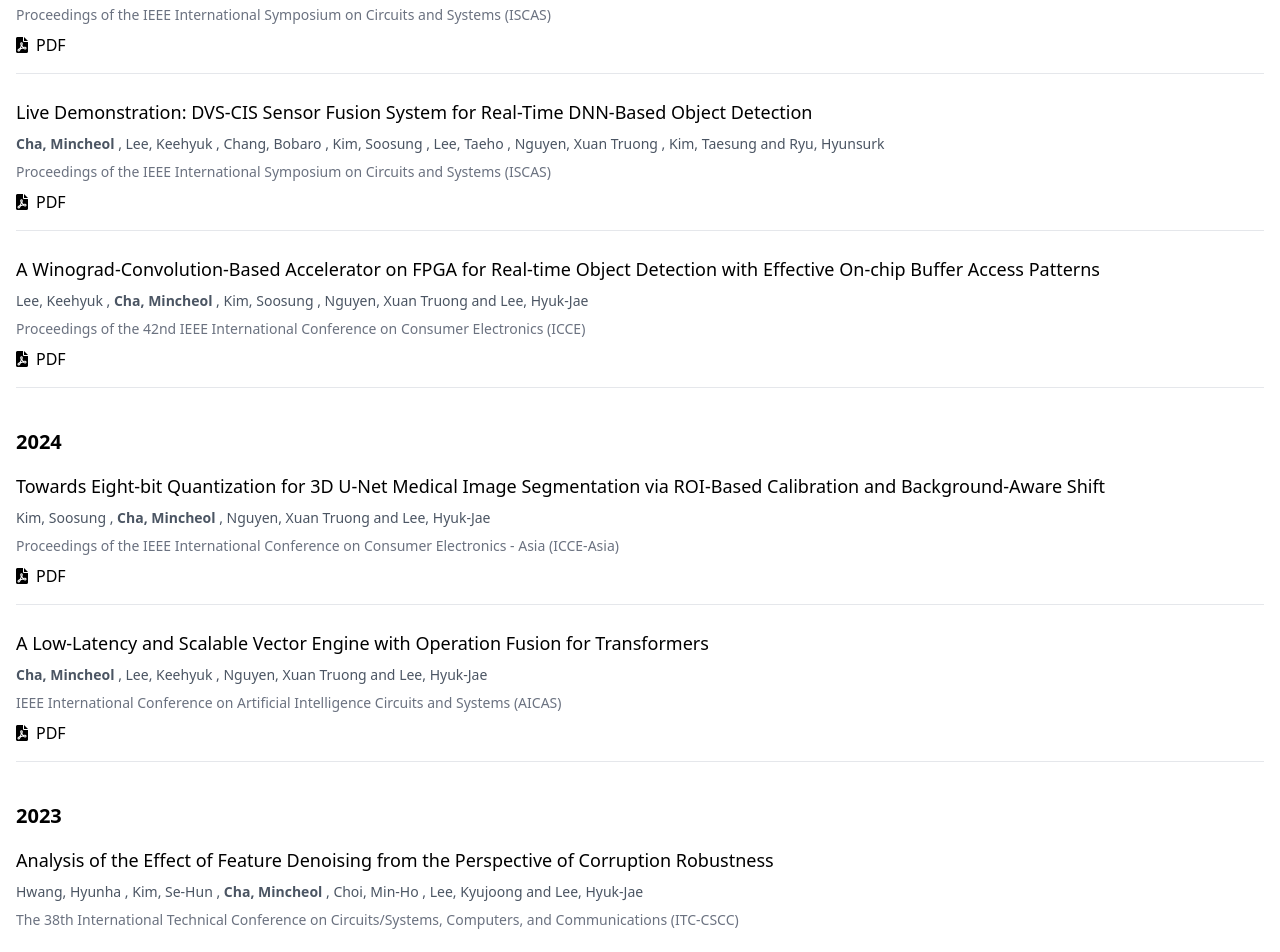
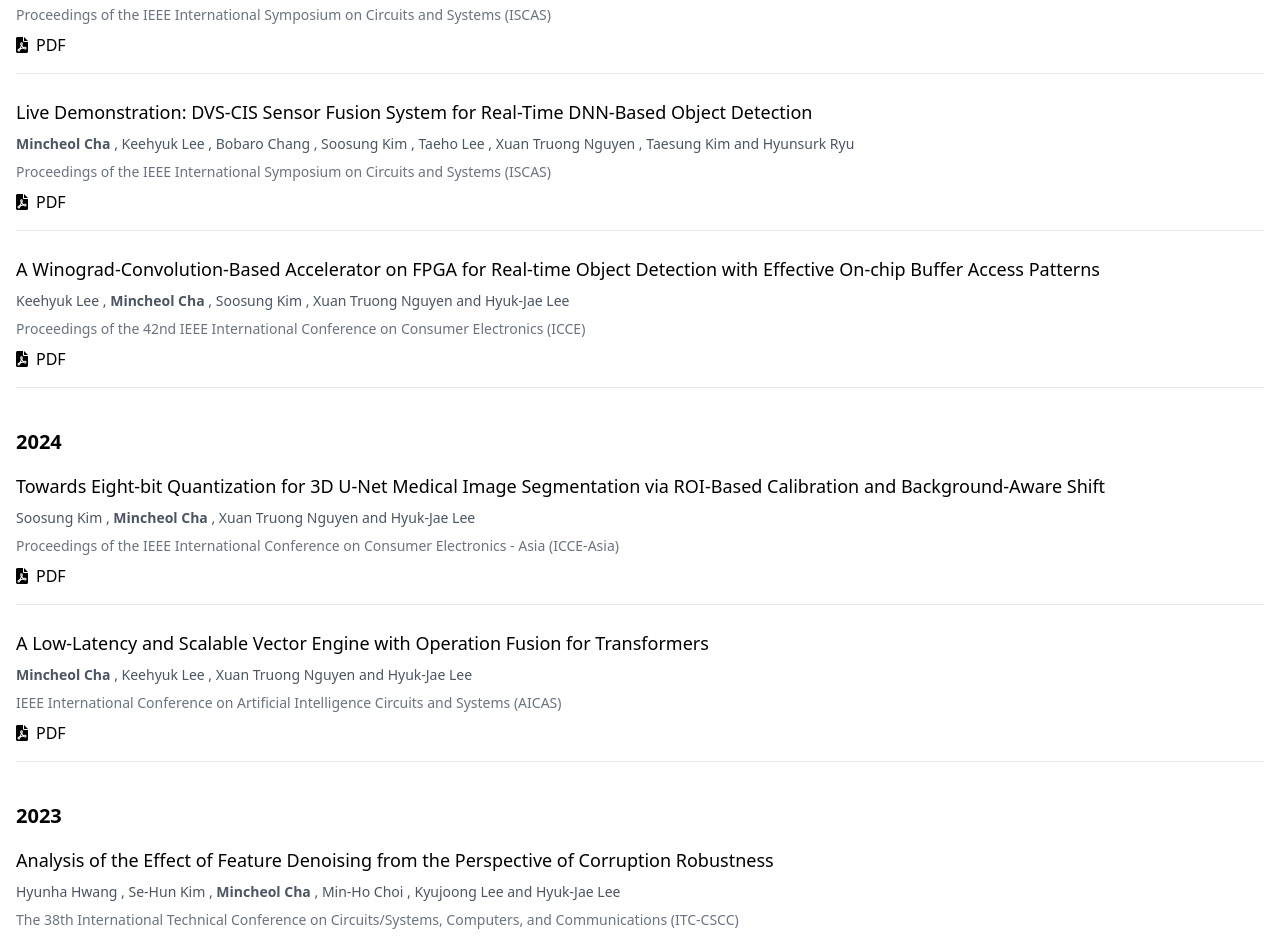
Before and after one commit to chamchiking/chamchiking.github.io, a SvelteKit app: page /publications in a window 1280 px wide. Shown: the part 540-1492 px from the top of the page. Built offline with nearby package versions, Linux system fonts and the light colour scheme.

Commit message:
feat: publication page working on...

```diff
--- /dev/null
+++ b/src/components/Publications/AuthorCard.svelte
@@ -0,0 +1,18 @@
+<script>
+	export let author;
+
+	// Choose wrapper tag and props based on presence of link
+	const tag = author.link ? 'a' : 'div';
+	const tagProps = author.link
+		? { href: author.link, target: '_blank', rel: 'noopener noreferrer' }
+		: {};
+</script>
+
+<svelte:element this={tag} {...tagProps} class="text-center block w-40">
+	<div
+		class="w-24 h-24 rounded-full mx-auto bg-cover bg-center shadow"
+		style="background-image: url({author.img})"
+	></div>
+	<p class="mt-2 text-sm font-medium">{author.name}</p>
+	<p class="text-xs text-gray-500">{author.affiliation}</p>
+</svelte:element>
--- a/src/lib/data/publications.json
+++ b/src/lib/data/publications.json
@@ -2,10 +2,51 @@
     {
         "id": "C1",
         "title": "An Energy-Efficient Daily Surveillance System with DVS-CIS Sensor Fusion and Event-based NPU Triggering",
-        "authors": ["Cha, Mincheol", "Lee, Keehyuk", "Chang, Bobaro", "Kim, Soosung", "Moon, Daniel", "Lee, Taeho", "Nguyen, Xuan Truong", "Kim, Taesung", "Ryu, Hyunsurk"],
+        "authors": [
+            {
+                "id": 1,
+                "name": "Mincheol Cha"
+            },
+            {
+                "id": 2,
+                "name": "Keehyuk Lee"
+            },
+            {
+                "id": 3,
+                "name": "Bobaro Chang"
+            },
+            {
+                "id": 4,
+                "name": "Soosung Kim"
+            },
+            {
+                "id": 5,
+                "name": "Daniel Moon"
+            },
+            {
+                "id": 6,
+                "name": "Taeho Lee"
+            },
+            {
+                "id": 7,
+                "name": "Xuan Truong Nguyen"
+            },
+            {
+                "id": 8,
+                "name": "Taesung Kim"
+            },
+            {
+                "id": 9,
+                "name": "Hyunsurk Ryu"
+            }
+        ],
         "conference": "Proceedings of the IEEE International Symposium on Circuits and Systems (ISCAS)",
         "year": "2025",
-        "category": ["FPGA", "DVS", "NPU"],
+        "category": [
+            "FPGA",
+            "DVS",
+            "NPU"
+        ],
         "status": "published",
         "note": "",
         "links": {
@@ -15,10 +56,46 @@
     {
         "id": "C2",
         "title": "A DVS-CIS Sensor Data Receiver on FPGA with a 10 Gbps MIPI Controller",
-        "authors": ["Cha, Mincheol", "Lee, Keehyuk", "Chang, Bobaro", "Kim, Soosung", "Lee, Taeho", "Nguyen, Xuan Truong", "Kim, Taesung", "Ryu, Hyunsurk"],
+        "authors": [
+            {
+                "id": 1,
+                "name": "Mincheol Cha"
+            },
+            {
+                "id": 2,
+                "name": "Keehyuk Lee"
+            },
+            {
+                "id": 3,
+                "name": "Bobaro Chang"
+            },
+            {
+                "id": 4,
+                "name": "Soosung Kim"
+            },
+            {
+                "id": 6,
+                "name": "Taeho Lee"
+            },
+            {
+                "id": 7,
+                "name": "Xuan Truong Nguyen"
+            },
+            {
+                "id": 8,
+                "name": "Taesung Kim"
+            },
+            {
+                "id": 9,
+                "name": "Hyunsurk Ryu"
+            }
+        ],
         "conference": "Proceedings of the IEEE International Symposium on Circuits and Systems (ISCAS)",
         "year": "2025",
-        "category": ["FPGA", "DVS"],
+        "category": [
+            "FPGA",
+            "DVS"
+        ],
         "status": "published",
         "note": "",
         "links": {
@@ -28,10 +105,47 @@
     {
         "id": "C3",
         "title": "Live Demonstration: DVS-CIS Sensor Fusion System for Real-Time DNN-Based Object Detection",
-        "authors": ["Cha, Mincheol", "Lee, Keehyuk", "Chang, Bobaro", "Kim, Soosung", "Lee, Taeho", "Nguyen, Xuan Truong", "Kim, Taesung", "Ryu, Hyunsurk"],
+        "authors": [
+            {
+                "id": 1,
+                "name": "Mincheol Cha"
+            },
+            {
+                "id": 2,
+                "name": "Keehyuk Lee"
+            },
+            {
+                "id": 3,
+                "name": "Bobaro Chang"
+            },
+            {
+                "id": 4,
+                "name": "Soosung Kim"
+            },
+            {
+                "id": 6,
+                "name": "Taeho Lee"
+            },
+            {
+                "id": 7,
+                "name": "Xuan Truong Nguyen"
+            },
+            {
+                "id": 8,
+                "name": "Taesung Kim"
+            },
+            {
+                "id": 9,
+                "name": "Hyunsurk Ryu"
+            }
+        ],
         "conference": "Proceedings of the IEEE International Symposium on Circuits and Systems (ISCAS)",
         "year": "2025",
-        "category": ["FPGA", "DVS", "NPU"],
+        "category": [
+            "FPGA",
+            "DVS",
+            "NPU"
+        ],
         "status": "published",
         "note": "",
         "links": {
@@ -41,10 +155,30 @@
     {
         "id": "C4",
         "title": "Towards Eight-bit Quantization for 3D U-Net Medical Image Segmentation via ROI-Based Calibration and Background-Aware Shift",
-        "authors": ["Kim, Soosung", "Cha, Mincheol", "Nguyen, Xuan Truong", "Lee, Hyuk-Jae"],
+        "authors": [
+            {
+                "id": 4,
+                "name": "Soosung Kim"
+            },
+            {
+                "id": 1,
+                "name": "Mincheol Cha"
+            },
+            {
+                "id": 7,
+                "name": "Xuan Truong Nguyen"
+            },
+            {
+                "id": 13,
+                "name": "Hyuk-Jae Lee"
+            }
+        ],
         "conference": "Proceedings of the IEEE International Conference on Consumer Electronics - Asia (ICCE-Asia)",
         "year": "2024",
-        "category": ["Medical Imagning", "Quantization"],
+        "category": [
+            "Medical Imagning",
+            "Quantization"
+        ],
         "status": "published",
         "note": "",
         "links": {
@@ -54,10 +188,34 @@
     {
         "id": "C5",
         "title": "A Winograd-Convolution-Based Accelerator on FPGA for Real-time Object Detection with Effective On-chip Buffer Access Patterns",
-        "authors": ["Lee, Keehyuk", "Cha, Mincheol", "Kim, Soosung", "Nguyen, Xuan Truong", "Lee, Hyuk-Jae"],
+        "authors": [
+            {
+                "id": 2,
+                "name": "Keehyuk Lee"
+            },
+            {
+                "id": 1,
+                "name": "Mincheol Cha"
+            },
+            {
+                "id": 4,
+                "name": "Soosung Kim"
+            },
+            {
+                "id": 7,
+                "name": "Xuan Truong Nguyen"
+            },
+            {
+                "id": 13,
+                "name": "Hyuk-Jae Lee"
+            }
+        ],
         "conference": "Proceedings of the 42nd IEEE International Conference on Consumer Electronics (ICCE)",
         "year": "2025",
-        "category": ["FPGA", "NPU"],
+        "category": [
+            "FPGA",
+            "NPU"
+        ],
         "status": "published",
         "note": "",
         "links": {
@@ -67,10 +225,30 @@
     {
         "id": "C6",
         "title": "A Low-Latency and Scalable Vector Engine with Operation Fusion for Transformers",
-        "authors": ["Cha, Mincheol", "Lee, Keehyuk", "Nguyen, Xuan Truong", "Lee, Hyuk-Jae"],
+        "authors": [
+            {
+                "id": 1,
+                "name": "Mincheol Cha"
+            },
+            {
+                "id": 2,
+                "name": "Keehyuk Lee"
+            },
+            {
+                "id": 7,
+                "name": "Xuan Truong Nguyen"
+            },
+            {
+                "id": 13,
+                "name": "Hyuk-Jae Lee"
+            }
+        ],
         "conference": "IEEE International Conference on Artificial Intelligence Circuits and Systems (AICAS)",
         "year": "2024",
-        "category": ["FPGA", "Transformers"],
+        "category": [
+            "FPGA",
+            "Transformers"
+        ],
         "links": {
             "pdf": "A Low-Latency and Scalable Vector Engine with Operation Fusion for Transformers.pdf",
             "pdf-web": "https://ieeexplore.ieee.org/document/10595857",
@@ -80,40 +258,129 @@
     {
         "id": "C7",
         "title": "Analysis of the Effect of Feature Denoising from the Perspective of Corruption Robustness",
-        "authors": ["Hwang, Hyunha", "Kim, Se-Hun", "Cha, Mincheol", "Choi, Min-Ho", "Lee, Kyujoong", "Lee, Hyuk-Jae"],
+        "authors": [
+            {
+                "id": 12,
+                "name": "Hyunha Hwang"
+            },
+            {
+                "id": 11,
+                "name": "Se-Hun Kim"
+            },
+            {
+                "id": 1,
+                "name": "Mincheol Cha"
+            },
+            {
+                "id": 10,
+                "name": "Min-Ho Choi"
+            },
+            {
+                "id": 14,
+                "name": "Kyujoong Lee"
+            },
+            {
+                "id": 13,
+                "name": "Hyuk-Jae Lee"
+            }
+        ],
         "conference": "The 38th International Technical Conference on Circuits/Systems, Computers, and Communications (ITC-CSCC)",
         "year": "2023",
-        "category": ["Signal Processing"],
+        "category": [
+            "Signal Processing"
+        ],
         "status": "published",
         "links": {}
     },
     {
         "id": "C8",
         "title": "Enhancing Neural Networks Corruption Robustness with Convolution Kernel Size Change",
-        "authors": ["Cha, Mincheol", "Hwang, Hyunha", "Lee, Kyujoong", "Lee, Hyuk-Jae"],
+        "authors": [
+            {
+                "id": 1,
+                "name": "Mincheol Cha"
+            },
+            {
+                "id": 12,
+                "name": "Hyunha Hwang"
+            },
+            {
+                "id": 14,
+                "name": "Kyujoong Lee"
+            },
+            {
+                "id": 13,
+                "name": "Hyuk-Jae Lee"
+            }
+        ],
         "conference": "Fall Conference of the Institute of Electronics and Information Engineers (IEIE)",
         "year": "2023",
-        "category": ["Signal Processing"],
+        "category": [
+            "Signal Processing"
+        ],
         "status": "presented",
         "links": {}
     },
     {
         "id": "C9",
         "title": "Performance Comparison Depending on Normalization Method in Single Batch Training Environment",
-        "authors": ["Choi, Min-Ho", "Kim, Se-Hun", "Hwang, Hyunha", "Cha, Mincheol", "Lee, Kyujoong", "Lee, Hyuk-Jae"],
+        "authors": [
+            {
+                "id": 10,
+                "name": "Min-Ho Choi"
+            },
+            {
+                "id": 11,
+                "name": "Se-Hun Kim"
+            },
+            {
+                "id": 12,
+                "name": "Hyunha Hwang"
+            },
+            {
+                "id": 1,
+                "name": "Mincheol Cha"
+            },
+            {
+                "id": 14,
+                "name": "Kyujoong Lee"
+            },
+            {
+                "id": 13,
+                "name": "Hyuk-Jae Lee"
+            }
+        ],
         "conference": "Summer Conference of the Institute of Electronics and Information Engineers (IEIE)",
         "year": "2023",
-        "category": ["Signal Processing"],
+        "category": [
+            "Signal Processing"
+        ],
         "status": "presented",
         "links": {}
     },
     {
         "id": "C10",
         "title": "Implementation of a Convolution Layer Kernel Accelerator using High-Level Design Synthesis",
-        "authors": ["Cha, Mincheol", "Lee, Sangmin", "Nguyen, Xuan Truong"],
+        "authors": [
+            {
+                "id": 1,
+                "name": "Mincheol Cha"
+            },
+            {
+                "id": 15,
+                "name": "Sangmin Lee"
+            },
+            {
+                "id": 7,
+                "name": "Xuan Truong Nguyen"
+            }
+        ],
         "conference": "Fall Conference of the Institute of Electronics and Information Engineers (IEIE)",
         "year": "2022",
-        "category": ["FPGA", "NPU"],
+        "category": [
+            "FPGA",
+            "NPU"
+        ],
         "status": "presented",
         "links": {}
     }
--- a/src/routes/publications/+page.svelte
+++ b/src/routes/publications/+page.svelte
@@ -47,8 +47,8 @@
 						<!-- Authors -->
 						<p class="text-sm text-gray-600">
 							{#each pub.authors as author, index}
-								<span class={author === 'Cha, Mincheol' ? 'font-bold' : ''}>
-									{author}
+								<span class={author.name === 'Mincheol Cha' ? 'font-bold' : ''}>
+									{author.name}
 								</span>
 								<span>
 									{index < pub.authors.length - 1
--- a/src/routes/publications/[id]/+page.svelte
+++ b/src/routes/publications/[id]/+page.svelte
@@ -1,13 +1,42 @@
 <script>
+	import AuthorCard from '../../../components/Publications/AuthorCard.svelte';
+
 	export let data;
-
-	const { publication } = data;
+	const { enrichedPublication } = data;
+	const authors = enrichedPublication.authors;
 </script>
 
-{#if publication}
-	<div class="max-w-4xl mx-auto py-10">
-		<h1 class="text-3xl font-bold mb-4">{publication.title}</h1>
-		<p class="text-lg text-gray-700">{publication.authors}</p>
+{#if enrichedPublication}
+	<div class="max-w-7xl mx-auto px-4 py-10">
+		<h1 class="text-3xl font-semibold px-4 pt-5 leading-snug">{enrichedPublication.title}</h1>
+
+		<div class="text-sm text-gray-700 px-4 pt-5">
+			<p class="mb-2">
+				<strong>Conference:</strong>
+				{enrichedPublication.conference}
+			</p>
+			<p class="mb-2">
+				<strong>Status:</strong>
+				{enrichedPublication.status || 'N/A'}
+			</p>
+			<p class="mb-2">
+				<strong>Note:</strong>
+				{enrichedPublication.note || 'N/A'}
+			</p>
+		</div>
+
+		<div class="flex flex-wrap justify-center gap-x-8 gap-y-8 pt-24">
+			{#each authors as author}
+				<AuthorCard {author} />
+			{/each}
+		</div>
+
+		<div class="text-sm text-gray-700 px-4 pt-5">
+			<p class="mb-2">
+				<strong>Abstract</strong>
+				{enrichedPublication.abstract}
+			</p>
+		</div>
 	</div>
 {:else}
 	<p class="text-red-500">Publication not found.</p>
```
Also changed, not shown: src/lib/data/authors.json (added, +93 -0 lines), src/routes/publications/[id]/+page.js (+31 -1 lines), static/imgs/person-dummy.jpg (added), 1 other file (tests, documents, lock files or other folders).
